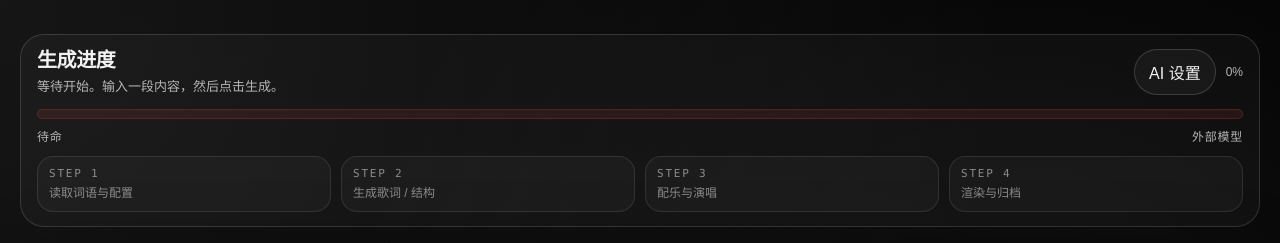
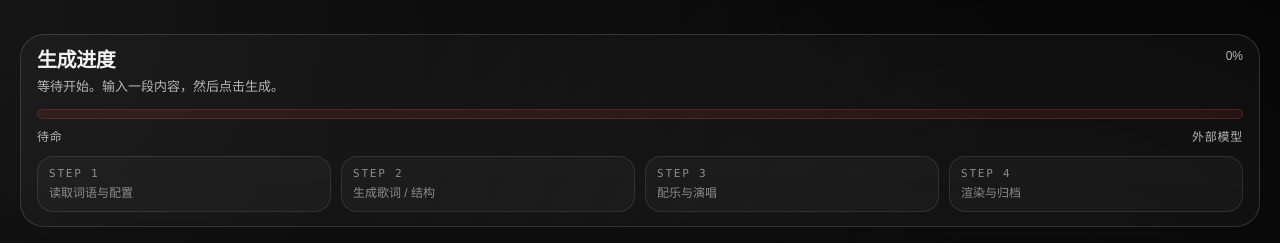
Before and after one commit to Liuliangjiayuou8/word-rap-agent, a website: page index.html in a window 1280 px wide. Shown: the top 243 px of the page. Drawn offline with Linux system fonts and the light colour scheme.

Commit message:
Hide AI settings entry

```diff
--- a/index.html
+++ b/index.html
@@ -1357,7 +1357,7 @@
         </div>
         <div style="display:flex;align-items:center;gap:10px;">
           <button class="settings-toggle install" id="installAppBtn" type="button" hidden title="把这个网页安装到桌面或主屏幕。">安装应用</button>
-          <button class="settings-toggle" id="settingsToggle" type="button" title="打开 AI 接入和生成历史设置。">AI 设置</button>
+          <button class="settings-toggle hidden" id="settingsToggle" type="button" title="打开 AI 接入和生成历史设置。">AI 设置</button>
           <div class="small" id="generationStatusMeta">0%</div>
         </div>
       </div>
```
